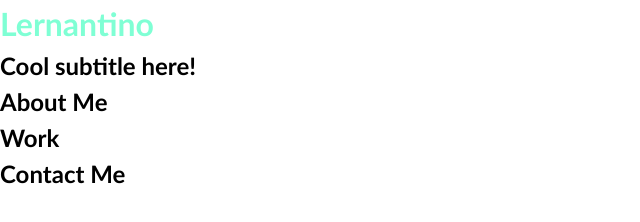
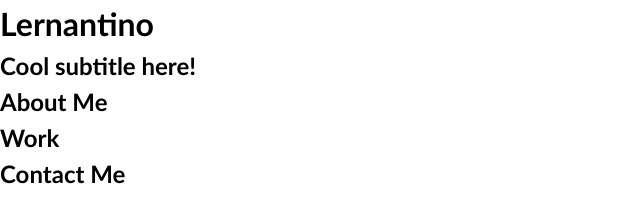
Before and after one commit to Aaliya313/Professional_Portfolio, a plain HTML site: page index.html in a window 1280 px wide. Shown: the whole page, without its empty margins (0-640 px from the left). Drawn offline with Linux system fonts and the light colour scheme.

Commit message:
Removed the test (h1 colour blue in style.css) to see if html and css files were linked

```diff
--- a/style.css
+++ b/style.css
@@ -21,7 +21,3 @@ h6 {
 p {
   margin: 0;
 }
-
-h1 {
-  color:aquamarine;
-}
```
